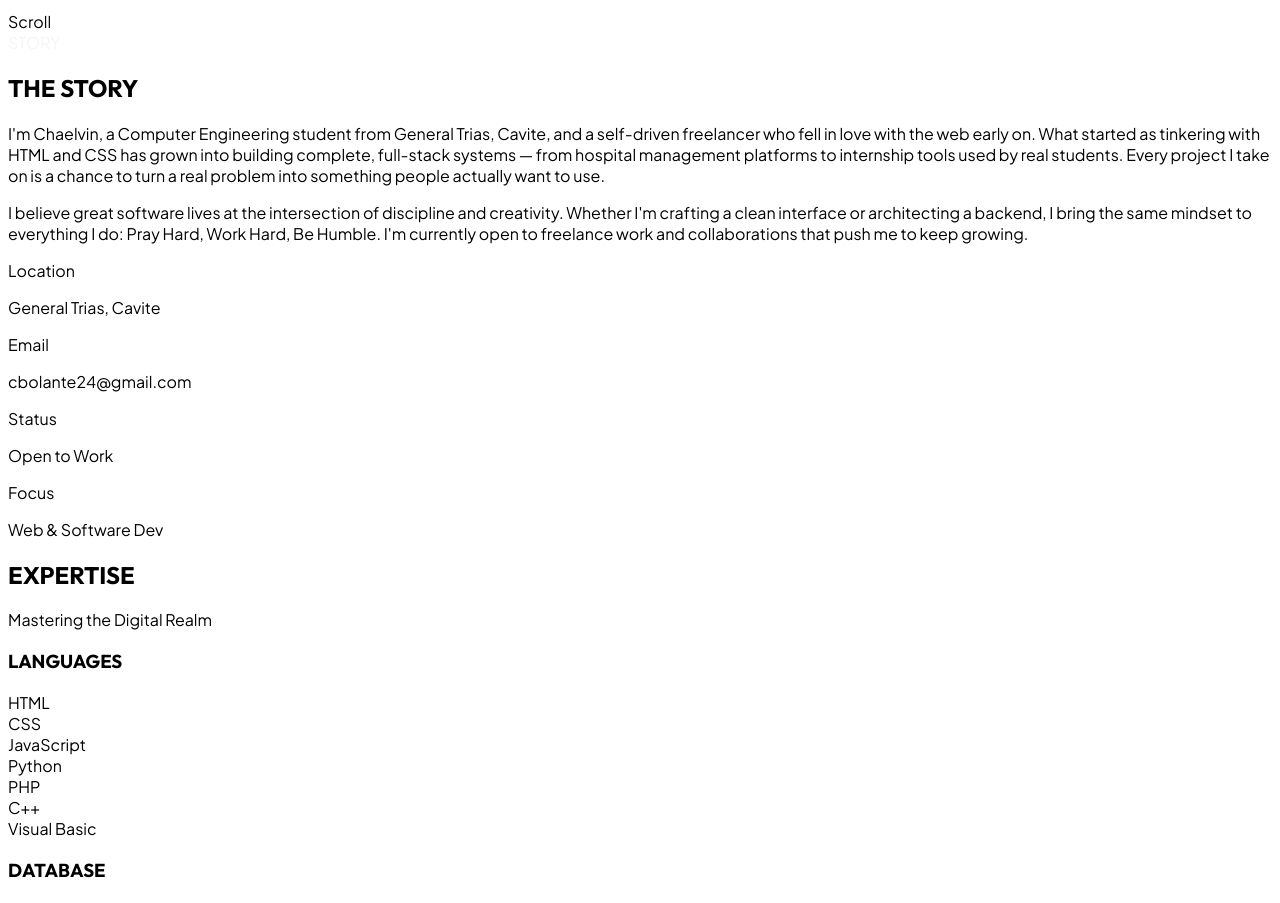
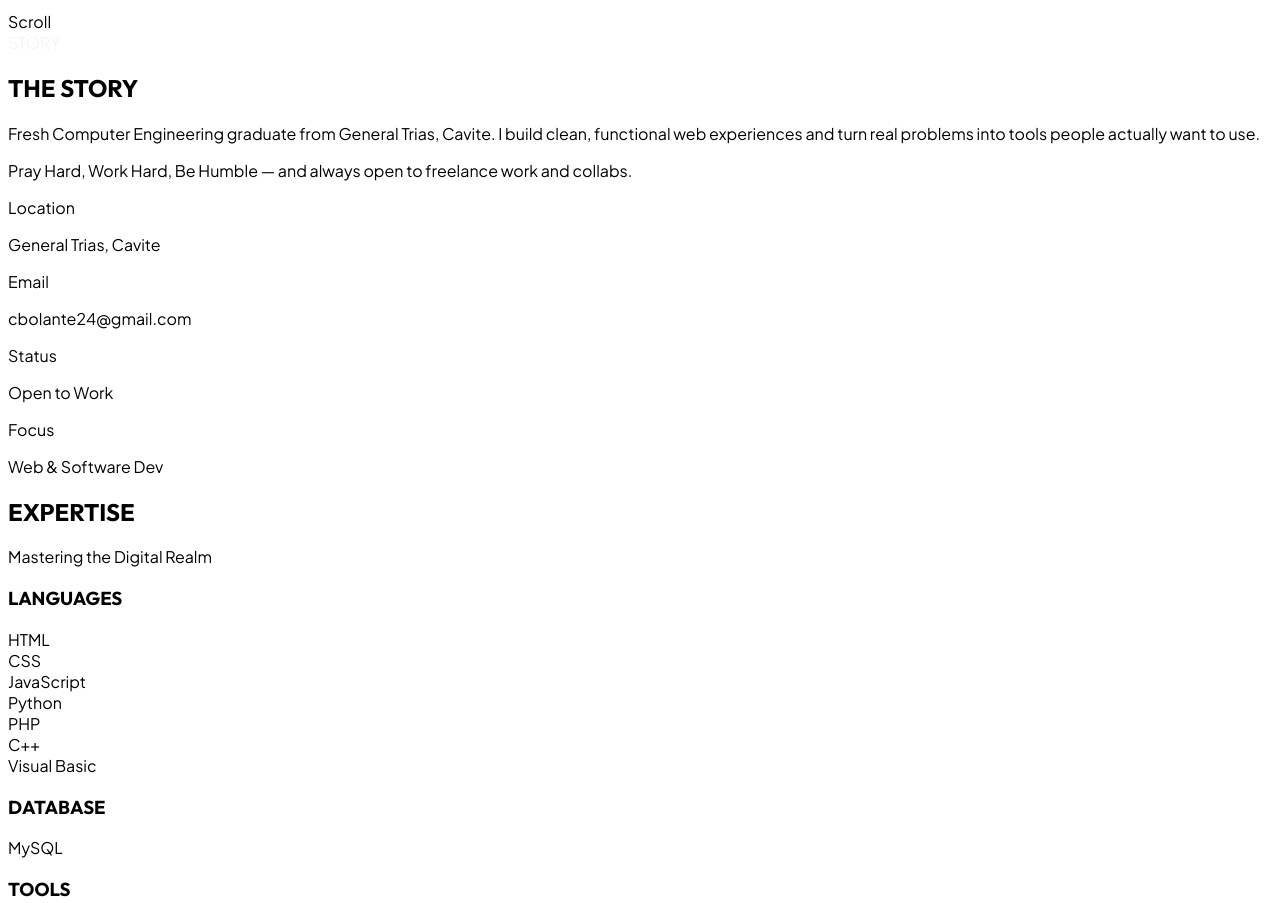
Before and after one commit to Neowiseeeeeee/portfoliowebsite, a React (Vite) app in the folder client/: page / in a window 1280 px wide. Shown: the part 668-1571 px from the top of the page. Built offline with nearby package versions, Linux system fonts and the light colour scheme; a web font is replaced by a local one.

Commit message:
Update home page and add new image asset
Replit-Commit-Author: Agent

```diff
--- a/client/src/pages/Home.tsx
+++ b/client/src/pages/Home.tsx
@@ -18,6 +18,7 @@ const profile = {
 const skillsByCategory: Record<string, string[]> = {
   Languages: ["HTML", "CSS", "JavaScript", "Python", "PHP", "C++", "Visual Basic"],
   Database:  ["MySQL"],
+  Tools:     ["WordPress", "GoHighLevel", "Figma", "AutoCAD"],
 };
 
 const education = [
@@ -285,8 +286,8 @@ export default function Home() {
           >
             <div className="space-y-6 text-xl text-muted-foreground font-medium leading-relaxed">
               {[
-                "I'm Chaelvin, a Computer Engineering student from General Trias, Cavite, and a self-driven freelancer who fell in love with the web early on. What started as tinkering with HTML and CSS has grown into building complete, full-stack systems — from hospital management platforms to internship tools used by real students. Every project I take on is a chance to turn a real problem into something people actually want to use.",
-                "I believe great software lives at the intersection of discipline and creativity. Whether I'm crafting a clean interface or architecting a backend, I bring the same mindset to everything I do: Pray Hard, Work Hard, Be Humble. I'm currently open to freelance work and collaborations that push me to keep growing.",
+                "Fresh Computer Engineering graduate from General Trias, Cavite. I build clean, functional web experiences and turn real problems into tools people actually want to use.",
+                "Pray Hard, Work Hard, Be Humble — and always open to freelance work and collabs.",
               ].map((para, i) => (
                 <motion.p key={i} variants={fadeLeft} className={i === 0 ? "border-l-4 border-primary/40 pl-8" : "pl-8 text-muted-foreground/70 italic"}>
                   {para}
```
Also changed, not shown: attached_assets/image_1785413059576.png (added).
